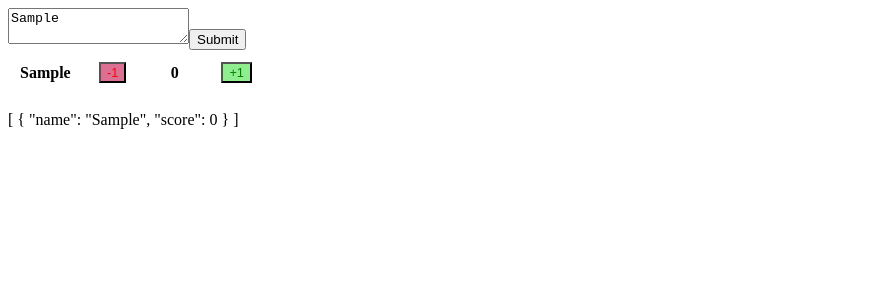
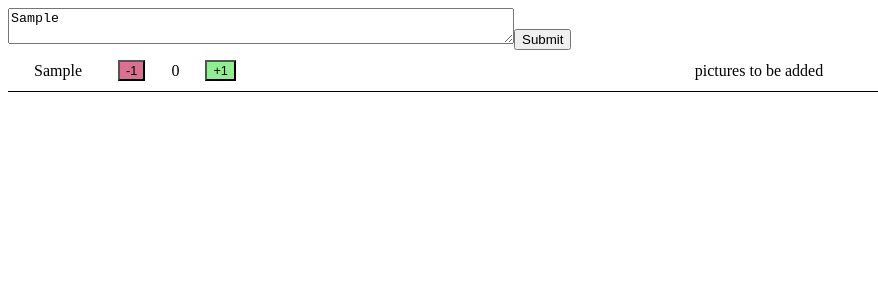
Before and after one commit to ls13g12/class-leaderboard, a Vue app: page / in a window 1280 px wide. Both pictures are taken after typing "Sample" into the empty fields and a click on the button "Submit". Shown: the top 300 px of the page, without its empty margins (0-878 px from the left). Built offline with nearby package versions, Linux system fonts and the light colour scheme.

Commit message:
added basic table styling

```diff
--- a/src/assets/base.css
+++ /dev/null
@@ -1,74 +0,0 @@
-/* color palette from <https://github.com/vuejs/theme> */
-:root {
-  --vt-c-white: #ffffff;
-  --vt-c-white-soft: #f8f8f8;
-  --vt-c-white-mute: #f2f2f2;
-
-  --vt-c-black: #181818;
-  --vt-c-black-soft: #222222;
-  --vt-c-black-mute: #282828;
-
-  --vt-c-indigo: #2c3e50;
-
-  --vt-c-divider-light-1: rgba(60, 60, 60, 0.29);
-  --vt-c-divider-light-2: rgba(60, 60, 60, 0.12);
-  --vt-c-divider-dark-1: rgba(84, 84, 84, 0.65);
-  --vt-c-divider-dark-2: rgba(84, 84, 84, 0.48);
-
-  --vt-c-text-light-1: var(--vt-c-indigo);
-  --vt-c-text-light-2: rgba(60, 60, 60, 0.66);
-  --vt-c-text-dark-1: var(--vt-c-white);
-  --vt-c-text-dark-2: rgba(235, 235, 235, 0.64);
-}
-
-/* semantic color variables for this project */
-:root {
-  --color-background: var(--vt-c-white);
-  --color-background-soft: var(--vt-c-white-soft);
-  --color-background-mute: var(--vt-c-white-mute);
-
-  --color-border: var(--vt-c-divider-light-2);
-  --color-border-hover: var(--vt-c-divider-light-1);
-
-  --color-heading: var(--vt-c-text-light-1);
-  --color-text: var(--vt-c-text-light-1);
-
-  --section-gap: 160px;
-}
-
-@media (prefers-color-scheme: dark) {
-  :root {
-    --color-background: var(--vt-c-black);
-    --color-background-soft: var(--vt-c-black-soft);
-    --color-background-mute: var(--vt-c-black-mute);
-
-    --color-border: var(--vt-c-divider-dark-2);
-    --color-border-hover: var(--vt-c-divider-dark-1);
-
-    --color-heading: var(--vt-c-text-dark-1);
-    --color-text: var(--vt-c-text-dark-2);
-  }
-}
-
-*,
-*::before,
-*::after {
-  box-sizing: border-box;
-  margin: 0;
-  position: relative;
-  font-weight: normal;
-}
-
-body {
-  min-height: 100vh;
-  color: var(--color-text);
-  background: var(--color-background);
-  transition: color 0.5s, background-color 0.5s;
-  line-height: 1.6;
-  font-family: Inter, -apple-system, BlinkMacSystemFont, 'Segoe UI', Roboto, Oxygen, Ubuntu,
-    Cantarell, 'Fira Sans', 'Droid Sans', 'Helvetica Neue', sans-serif;
-  font-size: 15px;
-  text-rendering: optimizeLegibility;
-  -webkit-font-smoothing: antialiased;
-  -moz-osx-font-smoothing: grayscale;
-}
--- a/src/assets/table.css
+++ b/src/assets/table.css
@@ -1,18 +1,31 @@
 .increment{
   font-size: 0.8em;
-  color: green;
   background-color: lightgreen;
 }
 .decrement{
   font-size: 0.8em;
-  color: red;
   background-color: palevioletred;
 }
 
-th {
+table {
+  border-collapse: collapse;
+  width: 100%
+}
+
+tr {
+  border-bottom: 1px solid black;
+  text-align: center;
   height: 20px;
-  min-width: 40px;
+}
+
+td {
+  vertical-align: middle;
   padding: 10px;
-  text-align: center;
-  vertical-align: middle;
+  width: 20px
 }
+.name {
+  width: 80px;
+}
+.tiled-img {
+  width: auto;
+}
--- a/src/components/AddPlayers.vue
+++ b/src/components/AddPlayers.vue
@@ -31,3 +31,9 @@ export default {
   <textarea name="players" v-model="players_entered"></textarea>
   <button type="button" @click="submit_names()">Submit</button>
 </template>
+
+<style>
+textarea {
+  width: 500px;
+}
+</style>
--- a/src/components/LeaderboardRow.vue
+++ b/src/components/LeaderboardRow.vue
@@ -1,5 +1,3 @@
-<style scoped src="../assets/table.css"></style>
-
 <script>
 export default {
   props: ["player"],
@@ -9,9 +7,10 @@ export default {
 
 <template>
   <tr>
-    <th>{{ player.name }}</th>
-    <th><button class="decrement" @click="$emit('decrement')">-1</button></th>
-    <th>{{ player.score }}</th>
-    <th><button class="increment" @click="$emit('increment')">+1</button></th>
+    <td class="name">{{ player.name }}</td>
+    <td><button class="decrement" @click="$emit('decrement')">-1</button></td>
+    <td>{{ player.score }}</td>
+    <td><button class="increment" @click="$emit('increment')">+1</button></td>
+    <td class="tiled-img">pictures to be added</td>
   </tr>
 </template>
--- a/src/components/MyLeaderboard.vue
+++ b/src/components/MyLeaderboard.vue
@@ -1,3 +1,7 @@
+<style>
+@import '../assets/table.css';
+</style>
+
 <script>
 import LeaderboardRow from "./LeaderboardRow.vue";
 export default {
@@ -8,18 +12,13 @@ export default {
 
 <template>
   <table class="table">
-    <tbody>
     <LeaderboardRow
       v-for="(player, index) in players"
       :player="player"
       :index="index"
       :key="player.name"
       @increment="() => (player.score += 1)"
-        @decrement="() => (player.score -= 1)"
+      @decrement="() => (player.score > 0 ? (player.score -= 1) : pass)"
     />
-    </tbody>
   </table>
-  <p>
-    {{ players }}
-  </p>
 </template>
```
Also changed, not shown: src/assets/logo.svg (deleted). Lines whose indentation alone changed are shown as unchanged.
